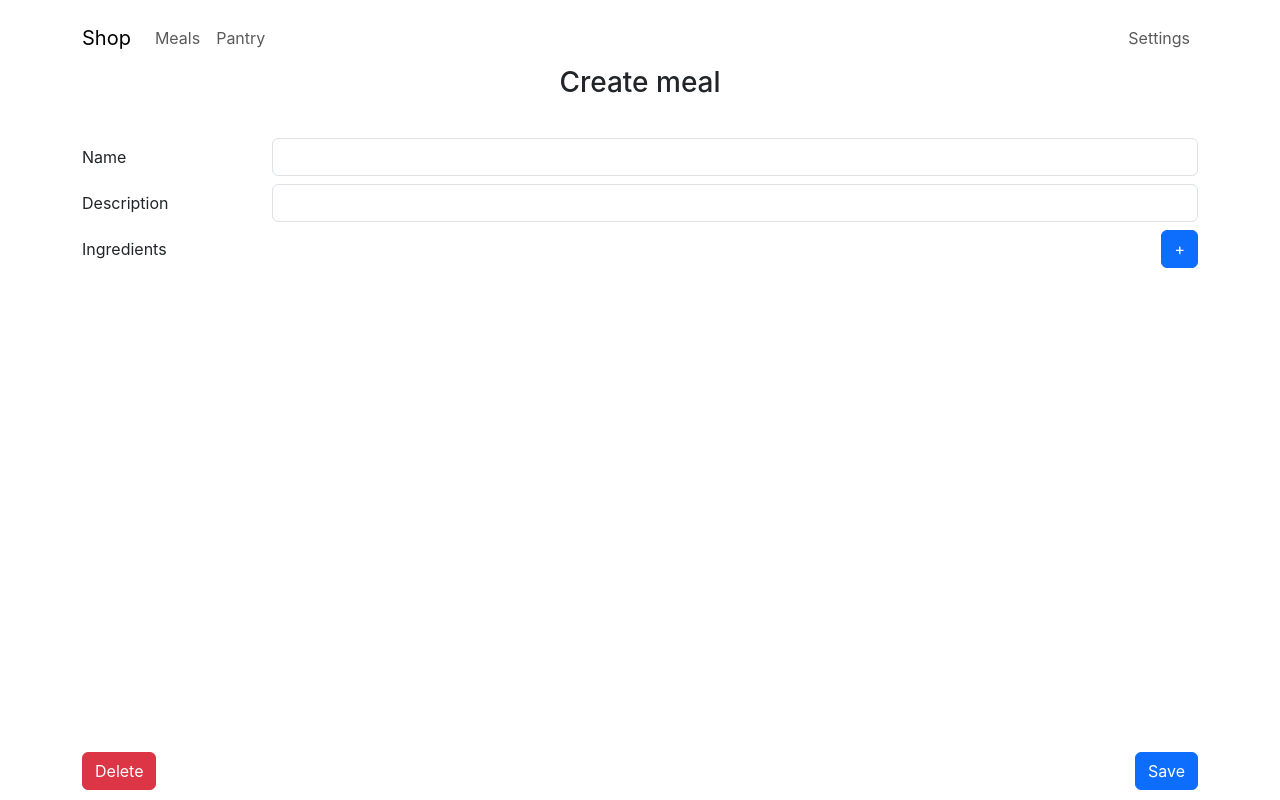
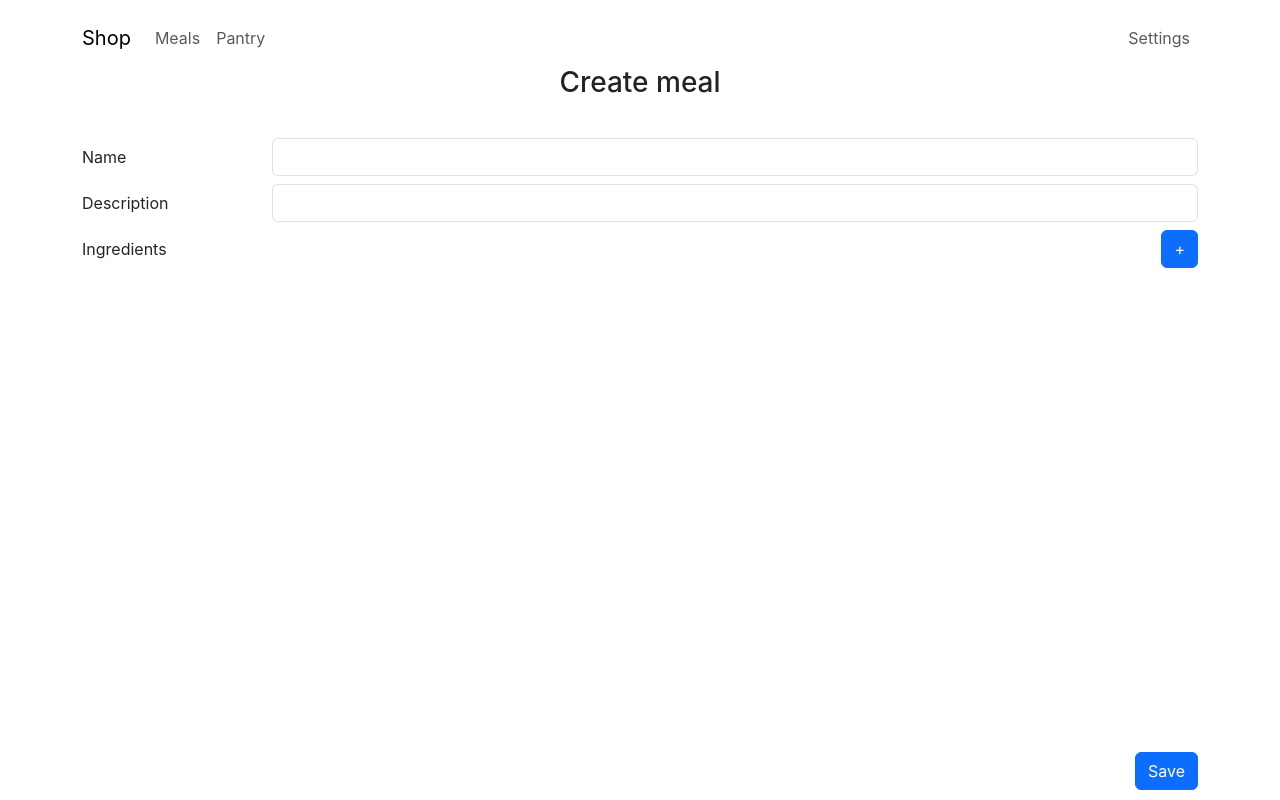
Before and after one commit to mattbutcher-swe/shop, a React (Create React App) app in the folder frontend/: page /recipes/add in a window 1280 px wide. Built offline with nearby package versions, Linux system fonts and the light colour scheme; the HTML template or start-up script is replaced by a standard one.

Commit message:
hid delete button if recipe form is creating new recipe

```diff
--- a/frontend/src/pages/RecipeForm.js
+++ b/frontend/src/pages/RecipeForm.js
@@ -186,13 +186,20 @@ const Footer = ({ id }) => {
       }
     }
   }
-
+  if (id) {
     return (
       <div className='d-flex flex-row justify-content-between'>
         <button className='btn btn-danger' onClick={() => deleteMeal()}>Delete</button>
         <button type="submit" form='addMeal' className='btn btn-primary'>Save</button>
       </div>
     );
+  } else {
+    return (
+      <div className='d-flex'>
+        <button type="submit" form='addMeal' className='ms-auto btn btn-primary'>Save</button>
+      </div>
+    )
+  }
 };
 
 function RecipeForm({ id }) {
```
Lines whose indentation alone changed are shown as unchanged.
